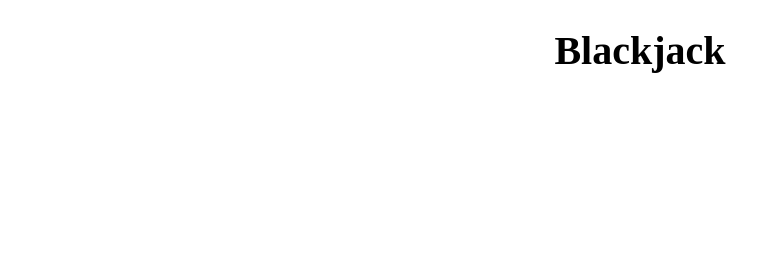
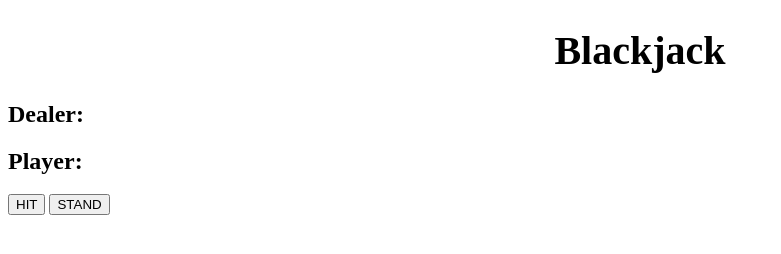
Before and after one commit to keith1729/js, a plain HTML site: page index.html in a window 1280 px wide. Shown: the whole page, without its empty margins (0-781 px from the left). Drawn offline with Linux system fonts and the light colour scheme.

Commit message:
Add game section with dealer, player divs and hit, stand buttons

```diff
--- a/index.html
+++ b/index.html
@@ -9,6 +9,20 @@
     <title>Blackjack</title>
 </head>
 <body>
+    <!-- Heading -->
     <h1 id = "heading"><strong>Blackjack</strong></h1>
+    <section id="game-section">
+            <h2>Dealer:</h2>
+            <div id="dealer-cards">
+
+            </div>
+            <h2>Player:</h2>
+            <div id="player-cards">
+
+            </div>
+            <button id="hit">HIT</button>
+            <button id="stand">STAND</button>
+    </section>
+
 </body>
 </html>
```
